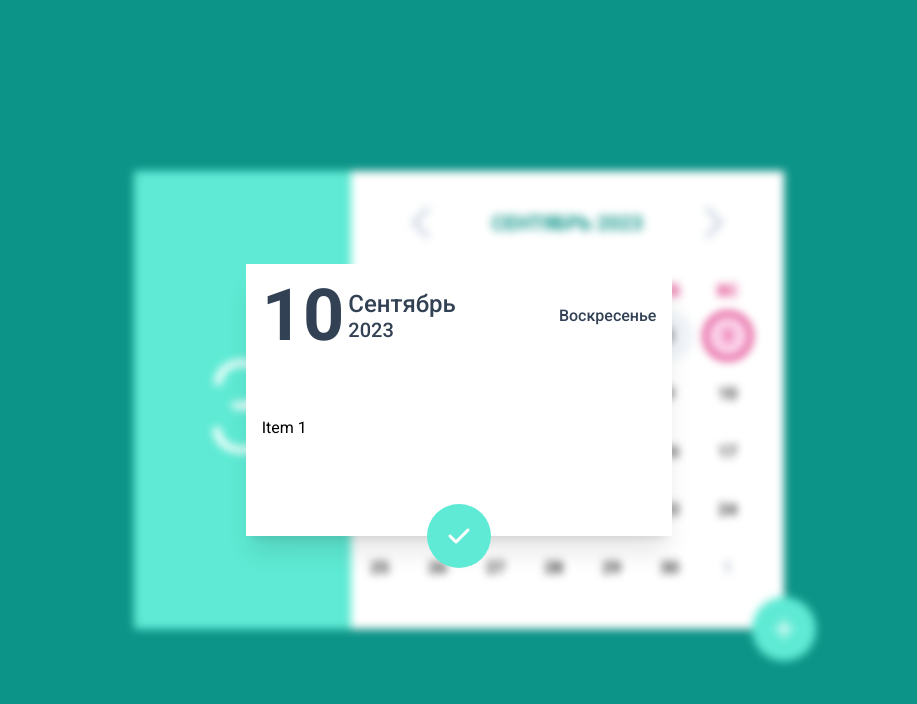
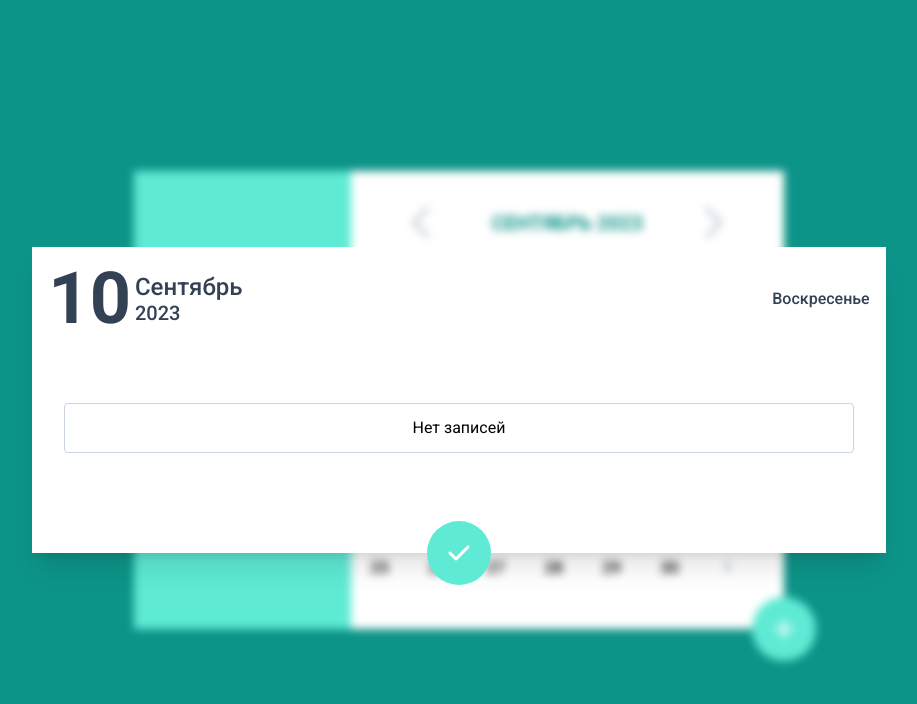
Before and after one commit to eugenluchianov97/todo-list, a React (Create React App) app: page / in a window 1280 px wide. Both pictures are taken after a click on the element "10". Shown: the top 704 px of the page, without its empty margins (181-1098 px from the left). Built offline with nearby package versions, Linux system fonts and the light colour scheme.

Commit message:
07.09.2023 16:43

```diff
--- a/src/App.tsx
+++ b/src/App.tsx
@@ -5,23 +5,28 @@ import './App.css';
 import Calendar from "./components/Calendar/Component"
 import Modal from "./components/Modal/Component"
 
+
+
+
 function App() {
 
-    const [modal,setOpenModal] = useState(false)
-    const [component,setComponent] = useState(null)
+    const [modal,setOpenModal] = useState<boolean>(false)
+    const [component,setComponent] = useState<React.ReactNode|null>(null)
 
     const closeModal = ():void => {
-        console.log('here')
+
         setOpenModal(false)
     }
 
-    const openModal = (component:any):void => {
+    const openModal = (component:React.ReactNode):void => {
         setComponent(component)
         setOpenModal(true)
     }
+
     return (
+
         <>
-            <Calendar openModal={openModal} modal={modal}/>
+            <Calendar openModal={openModal} closeModal={closeModal} modal={modal}/>
             <Modal closeModal={closeModal} modal={modal} component={component}/>
         </>
     );
--- a/src/components/AddItem/Component.tsx
+++ b/src/components/AddItem/Component.tsx
@@ -1,40 +1,58 @@
 import React, {useEffect, useState} from "react";
 import _month from "../../dictionares/month";
 
-export default  () => {
+import {setItem} from "./../../helper"
+interface AddItemProps {
+    closeModal:() => void
+}
+export default  (props:AddItemProps) => {
     const month:any = _month;
-    const D =  (M:number) => {
-        let d:any = [];
-        for(let i = 1;i <= new Date(currentYear, M+1, 0).getDate();i++){
-            d.push(i)
-        }
-        return d
-    }
-
-
 
 
     const today:Date = new Date();
     const [currentMonth, setCurrentMonth] = useState(today.getMonth())
     const [currentYear, setCurrentYear] = useState(today.getFullYear())
-    const [days, setDays] = useState( new Date(currentYear, currentMonth+1, 0).getDate())
+    const [days, setDays] = useState(0)
+    const [day, setDay] = useState(1)
+
+    const [subject,setSubject] = useState('')
+    const [text,setText] = useState('')
 
 
+    useEffect(():void => {
+        setDays(new Date(currentYear, Number(1 + parseInt(String(currentMonth))), 0).getDate())
+    },[currentMonth,currentYear])
+    interface dataObj {
+        id:number,
+        subject: string;
+        text: string;
+        day: number;
+        month: number;
+        year: number;
+        done:boolean
+    }
+    const saveItem = () => {
+        let data:dataObj = {
+            id:Date.now(),
+           subject:subject,
+           text:text,
+            day:day,
+            month:currentMonth,
+            year:currentYear,
+            done:false
+        }
 
+        setItem(data)
 
-
-    const setMonth = (_month:any) => {
-
-        setCurrentMonth(_month)
-        console.log(currentMonth)
-        setDays(new Date(currentYear, currentMonth+1, 0).getDate())
+        props.closeModal()
     }
 
     return (
         <>
+            <div className="w-4/12 bg-white p-4 shadow-xl relative">
                 <div className="my-16">
                     <div className="flex">
-                    <select className="border border-slate-300 w-1/6 p-2 rounded-md outline-0  text-slate-700 ">
+                        <select onChange={(e:any) => setDay(e.target.value)} className="border border-slate-300 w-1/6 p-2 rounded-md outline-0  text-slate-700 ">
                             {Array.from(Array(days), (el, idx) => {
 
                                 return  <option key={idx} value={idx+1}>{idx+1}</option>
@@ -42,7 +60,7 @@ export default  () => {
 
 
                         </select>
-                    <select onChange={(e:any) => setMonth(e.target.value)} defaultValue={currentMonth} className="border border-slate-300 w-3/6 p-2 mx-2 rounded-md outline-0  text-slate-700 ">
+                        <select onChange={(e:any) => setCurrentMonth(e.target.value)} defaultValue={currentMonth} className="border border-slate-300 w-3/6 p-2 mx-2 rounded-md outline-0  text-slate-700 ">
                             {
                                 Object.entries(month).map((el:any,idx) => {
                                     return (
@@ -55,17 +73,19 @@ export default  () => {
                         <input value={currentYear} onChange={(e:any) => setCurrentYear(e.target.value)} className="border border-slate-300 w-2/6 p-2 rounded-md outline-0  text-slate-700 " type="number" placeholder="Year"/>
                     </div>
 
-                <input className="border border-slate-300 w-full p-2 my-2 rounded-md outline-0  text-slate-700 " type="text" placeholder="Subject"/>
+                    <input onChange={(e:any) => setSubject(e.target.value)} className="border border-slate-300 w-full p-2 my-2 rounded-md outline-0  text-slate-700 " type="text" placeholder="Subject"/>
 
-                <textarea className="border border-slate-300 w-full p-2 my-2 rounded-md outline-0  text-slate-700 h-60" placeholder="Description">
+                    <textarea onChange={(e:any) => setText(e.target.value)} className="border border-slate-300 w-full p-2 my-2 rounded-md outline-0  text-slate-700 h-60" placeholder="Description">
 
                     </textarea>
                 </div>
 
 
-            <div className="w-16 h-16 bg-teal-300 rounded-full -mb-12 mx-auto flex items-center justify-center">
-                <i className="fa fa-check text-white text-2xl cursor-pointer"></i>
+                <div onClick={saveItem}className="w-16 h-16 bg-teal-300 rounded-full -mb-12 mx-auto flex items-center justify-center  cursor-pointer">
+                    <i className="fa fa-check text-white text-2xl"></i>
                 </div>
+            </div>
+
         </>
     )
 }
--- a/src/components/Calendar/Component.tsx
+++ b/src/components/Calendar/Component.tsx
@@ -9,7 +9,8 @@ import _weekDaysFull from "./../../dictionares/weekDaysFull"
 import _month from "./../../dictionares/month"
 interface CalendarProps {
     modal: boolean,
-    openModal:(element: JSX.Element) => void
+    openModal:(element: JSX.Element) => void,
+    closeModal:() => void
 
 }
 export default (props:CalendarProps) => {
@@ -92,7 +93,6 @@ export default (props:CalendarProps) => {
             }
         }
 
-        console.log(days)
         return days;
     }
 
@@ -116,13 +116,17 @@ export default (props:CalendarProps) => {
         }
     }
 
+    const closeModal = () => {
+        props.closeModal()
+    }
+
 
     const openDay = (day:any):void => {
-        props.openModal(<DayItem day={day}/>)
+        props.openModal(<DayItem day={day} closeModal={closeModal} />)
     }
 
     const addItem = ():void => {
-        props.openModal(<AddItem />)
+        props.openModal(<AddItem closeModal={closeModal}/>)
     }
 
     let className = "container flex bg-teal-300 m-auto  " + (props.modal ? "blur-sm" : "")
--- a/src/components/DayItem/Component.tsx
+++ b/src/components/DayItem/Component.tsx
@@ -1,16 +1,41 @@
-import React from "react";
+import React, {useEffect, useState} from "react";
 import _month from "../../dictionares/month";
 import _weekDaysFull from "../../dictionares/weekDaysFull";
 
+
+import {getFromJSON} from "../../helper";
 interface DaiItemProps {
-    day:any
+    day:any,
+    closeModal:() => void
 }
 export default  (props:DaiItemProps) => {
     const month:any = _month;
     const weekDaysFull:any = _weekDaysFull;
-    console.log(props)
+
+    const [items, setItems] = useState<any>([])
+    const [editedId, setEditedId] = useState<any>(null)
+
+    useEffect( () => {
+        const results = getFromJSON('ITEMS').filter(obj => {
+            return obj.day === props.day.date && obj.month === props.day.month && obj.year === props.day.year ;
+        });
+
+       setItems(results);
+    }, [props])
+
+
+    const editItem = (id:number) => {
+        setEditedId(id)
+        const result = getFromJSON('ITEMS').filter(obj => {
+            return obj.id === id;
+        });
+
+        console.log(result);
+    }
+
     return (
         <>
+            <div className="w-4/6 bg-white p-4 shadow-xl relative">
                 <div className="flex justify-between items-center ">
                     <div className="flex items-center">
                         <div className="text-7xl text-slate-700 font-semibold">{props.day.date}</div>
@@ -24,15 +49,75 @@ export default  (props:DaiItemProps) => {
                     <div className="font-medium text-slate-700 ">{weekDaysFull[props.day.day]}</div>
                 </div>
 
-            <div className="my-16">
 
-                <div>Item 1</div>
+
+
+                <div className="my-16 h-full overflow-y-auto h-96 mx-4" >
+                    { items.length > 0 && items.map((item:any, idx:number) => {
+                        return (
+                            <div className="border border-slate-300 rounded p-3 my-1 select-none flex items-center justify-between" >
+                               <div className="flex items-center">
+                                   <div className="text-xl font-medium mx-1">
+                                       {++idx}.
+                                   </div>
+                                   <div className="mx-2 w-full">
+                                       <p className="font-medium">
+                                           {editedId !== item.id && (
+                                             <>  {item.subject} </>
+                                           )}
+
+                                           {editedId == item.id && (
+                                               <input className="border border-slate-300 outline-none w-full" onChange={() => {}} value={item.subject} type="text"/>
+                                           )}
+
+                                       </p>
+                                       <div className="text-sm font-light">
+                                           {editedId !== item.id && (
+                                               <> {item.text} </>
+                                           )}
+
+                                           {editedId == item.id && (
+                                               <textarea className="border border-slate-300 w-full outline-none w-full">
+                                               {item.text}
+                                               </textarea>
+                                           )}
+
+
+                                       </div>
+                                   </div>
+                               </div>
+                                <div className="flex items-between justify-center">
+                                    <div className=" mx-1 cursor-pointer flex items-center justify-center w-9 h-9 bg-slate-200 rounded-full p-4">
+                                        <i className="fa fa-trash text-red-500"></i>
+                                    </div>
+                                    <div onClick={() => {editItem(item.id)}} className=" mx-1 cursor-pointer flex items-center justify-center w-9 h-9 bg-slate-200 rounded-full p-4">
+                                        <i className="fa fa-pencil text-blue-500"></i>
+                                    </div>
+
+                                    <div className=" mx-1 cursor-pointer flex items-center justify-center w-9 h-9 bg-slate-200 rounded-full p-4">
+                                        <i className="fa fa-check text-green-500"></i>
+                                    </div>
+                                </div>
+                            </div>
+                        )
+                    })
+                    }
+
+                    {
+                        items.length === 0 && (
+                            <div className="border border-slate-300 rounded p-3 my-1 select-none flex items-center justify-center" >
+                                <p>Нет записей</p>
+                            </div>
+                        )
+                    }
                 </div>
 
 
                 <div className="w-16 h-16 bg-teal-300 rounded-full -mb-12 mx-auto flex items-center justify-center">
                     <i className="fa fa-check text-white text-2xl cursor-pointer"></i>
                 </div>
+            </div>
+
         </>
     )
 }
--- a/src/components/Modal/Component.tsx
+++ b/src/components/Modal/Component.tsx
@@ -4,7 +4,7 @@ import React, {FC} from "react";
 interface ModalProps {
     closeModal: () => void,
     modal:boolean,
-    component:any
+    component:React.ReactNode
 
 }
 export default (props:ModalProps) => {
@@ -20,11 +20,10 @@ export default (props:ModalProps) => {
     let className = "absolute top-0 left-0 right-0 bottom-0 flex justify-center items-center " + (props.modal ? "block ease-out duration-300" : "hidden ease-out duration-300");
     return (
         <div onClick={closeModal} className={className}>
-            <div className="w-4/12 bg-white p-4 shadow-xl relative">
-                {
-                    props.component
-                }
-            </div>
+            {
+                props.component
+            }
+
         </div>
     )
 }
--- /dev/null
+++ b/src/helper.ts
@@ -0,0 +1,24 @@
+
+interface dataObj {
+    id:number;
+    subject: string;
+    text: string;
+    day: number;
+    month: number;
+    year: number;
+    done:boolean;
+}
+export const setItem = (data:dataObj) => {
+    let arr = getFromJSON('ITEMS');
+    arr.push(data)
+    setToJSON('ITEMS', JSON.stringify(arr))
+}
+
+export const getFromJSON = (key:string) :any[] => {
+    let json:string|null = localStorage.getItem(key);
+    return json === null ?  [] : JSON.parse(JSON.parse(json))
+}
+
+export const setToJSON = (key:string,arr:any):void => {
+    localStorage.setItem(key, JSON.stringify(arr))
+}
--- a/src/index.css
+++ b/src/index.css
@@ -28,13 +28,26 @@
     width:50px;
 }
 
-.day.disabled {
-    opacity:0.5;
-    background: #eee;
-    cursor: initial;
 
+
+
+/* width */
+::-webkit-scrollbar {
+    width: 10px;
 }
 
-.day.active {
-    background: red;
+/* Track */
+::-webkit-scrollbar-track {
+    background: #f1f1f1;
 }
+
+/* Handle */
+::-webkit-scrollbar-thumb {
+    background: #888;
+    border-radius: 5px;
+}
+
+/* Handle on hover */
+::-webkit-scrollbar-thumb:hover {
+    background: #555;
+}
```
Lines whose indentation alone changed are shown as unchanged.
